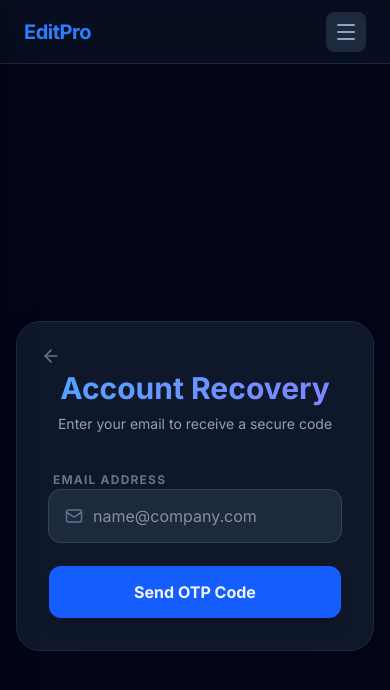
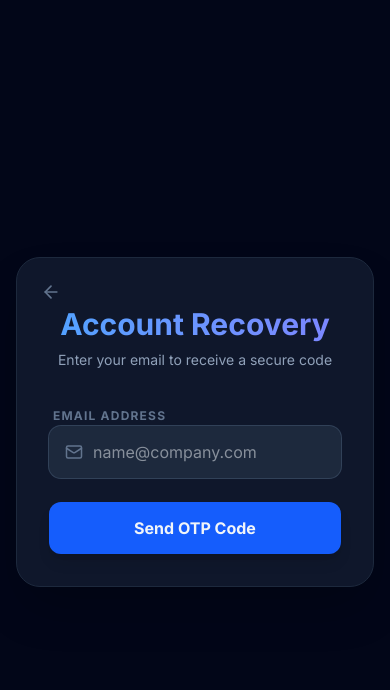
Before and after one commit to Uviii9p/Edit-Pro, a Next.js app: page /forgot-password in a window 390 px wide. Shown: the top 690 px of the page. Built offline with nearby package versions, Linux system fonts and the light colour scheme.

Commit message:
fix(layout): hide sidebar and mobile header on forgot-password page for clean standalone layout

```diff
--- a/src/components/ClientLayout.tsx
+++ b/src/components/ClientLayout.tsx
@@ -13,7 +13,7 @@
 }) {
     const pathname = usePathname();
     const [isSidebarOpen, setIsSidebarOpen] = useState(false);
-    const isAuthPage = ['/login', '/register'].includes(pathname);
+    const isAuthPage = ['/login', '/register', '/forgot-password'].includes(pathname);
 
     // Close sidebar when route changes
     useEffect(() => {
--- a/src/components/Sidebar.tsx
+++ b/src/components/Sidebar.tsx
@@ -27,7 +27,7 @@
     const pathname = usePathname();
     const logout = useAuthStore((state) => state.logout);
 
-    if (['/login', '/register'].includes(pathname)) return null;
+    if (['/login', '/register', '/forgot-password'].includes(pathname)) return null;
 
     return (
         <aside className="h-full w-64 glass-panel border-r border-slate-800/50 flex flex-col p-6 space-y-8">
```
